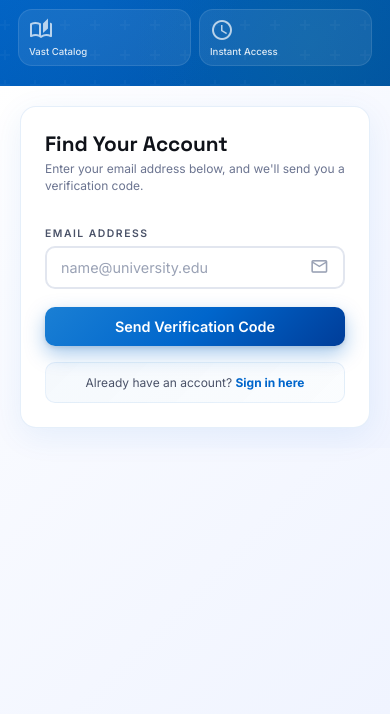
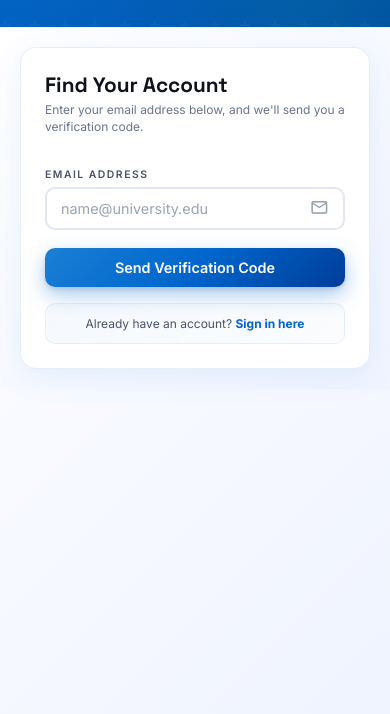
Before and after one commit to RajHarsh03/Library-Management-System, a plain HTML site: page forgot-password.html in a window 390 px wide. Shown: the part 130-844 px from the top of the page. Drawn offline with Linux system fonts and the light colour scheme.

Commit message:
style: hide hero features section on forgot password page

```diff
--- a/forgot-password.css
+++ b/forgot-password.css
@@ -747,6 +747,7 @@ html, body {
     }
 
     .forgot-hero .hero-features {
+        display: none;
         gap: 8px;
     }
 
@@ -808,12 +809,7 @@ html, body {
     }
 
     .forgot-hero .hero-features {
-        display: flex;
-        gap: 8px;
-        flex-wrap: wrap;
-        justify-content: flex-start;
-        margin-top: 12px;
-        width: 100%;
+        display: none;
     }
 
     .forgot-hero .hero-feature-card {
```
